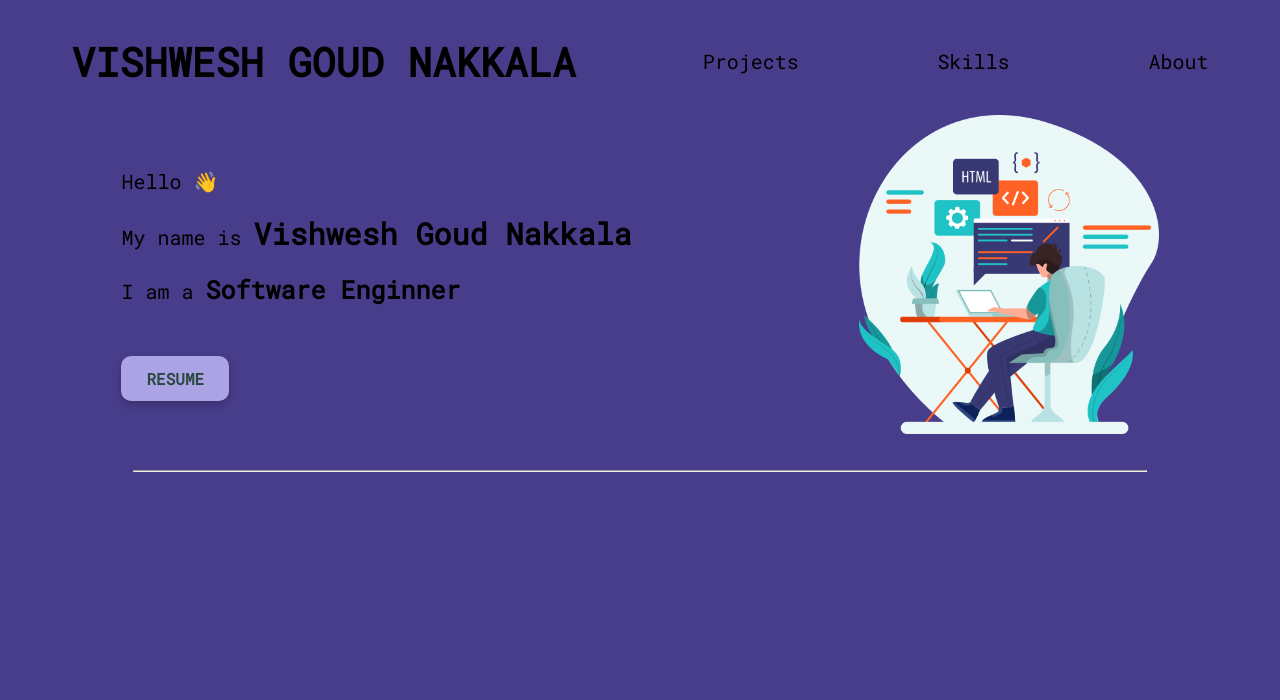
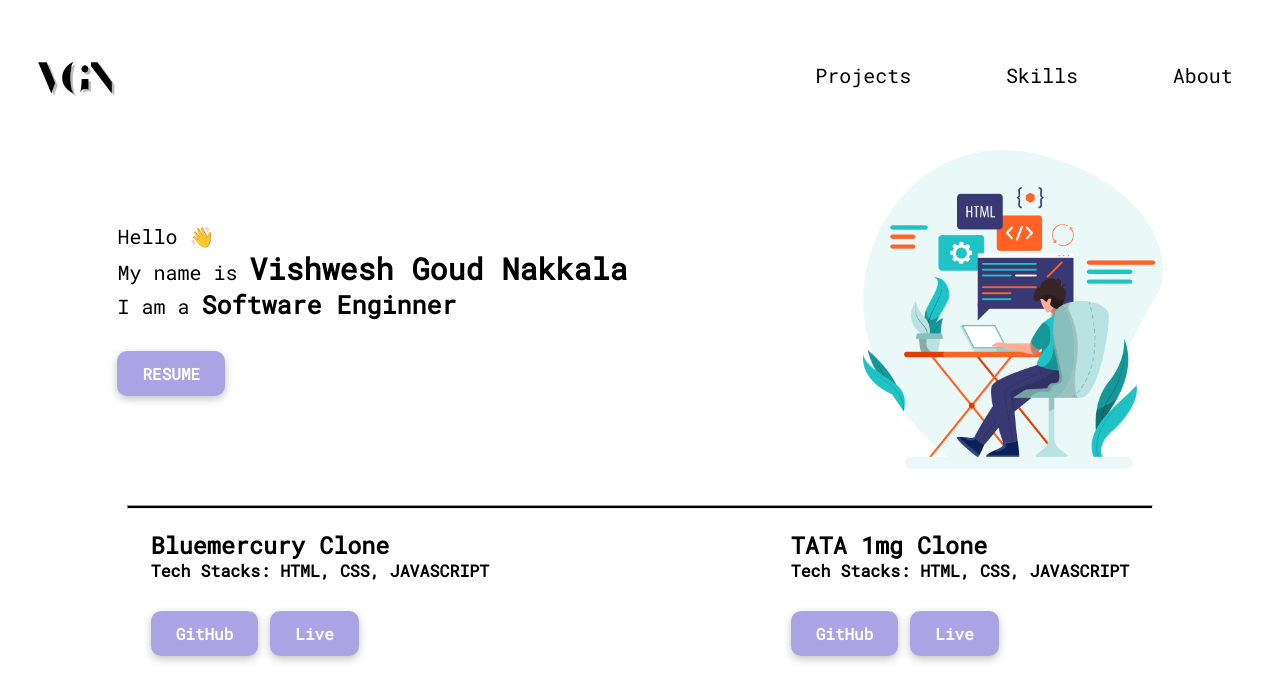
Before and after one commit to vishwesh129/vishwesh129.github.io, a plain HTML site: page index.html in a window 1280 px wide. Drawn offline with Linux system fonts and the light colour scheme.

Commit message:
projects added

```diff
--- a/index.html
+++ b/index.html
@@ -9,7 +9,7 @@
 </head>
 <body>
     <div id="nav">
-        <h1>VISHWESH GOUD NAKKALA</h1>
+        <img width="150px" src="images/vgn.png">
         <div id="options">
             <p>Projects</p>
             <p>Skills</p>
@@ -23,14 +23,32 @@
             <p>My name is <span id="name">Vishwesh Goud Nakkala</span></p>
             <p>I am a <span id="sde">Software Enginner</span></p>
             <button id="resume">
-                <a href="https://drive.google.com/file/d/1Tj2rCOBuszpqHOQFwG7jpCGMfOnzaB2c/view?usp=share_link" target="_blank">RESUME</a>
+                <a href="https://drive.google.com/file/d/1YUCim6r3gs74kkIDLCQESPT2n6xu507Z/view?usp=share_link" target="_blank">RESUME</a>
             </button>
         </div>
         <img id="image" src="images/image.png">
     </div>
     <br>
+    <hr>
 
-    <hr>
+    <div class="projects-container">
+        <div class="card">
+            <h3>Bluemercury Clone</h3>
+            <h5>Tech Stacks: HTML, CSS, JAVASCRIPT</h5>
+            <div>
+                <button><a href="">GitHub</a></button>
+                <button><a href="" >Live</a></button>
+            </div>
+        </div>
+        <div class="card">
+            <h3>TATA 1mg Clone</h3>
+            <h5>Tech Stacks: HTML, CSS, JAVASCRIPT</h5>
+            <div>
+                <button><a href="">GitHub</a></button>
+                <button><a href="" >Live</a></button>
+            </div>
+        </div>
+    </div>
 
 </body>
 </html>
--- a/style.css
+++ b/style.css
@@ -1,20 +1,24 @@
 @import url('https://fonts.googleapis.com/css2?family=Roboto+Mono&display=swap');
-
+*{
+    margin: 0;
+    padding: 0;
+}
 body{
     font-family: 'Roboto Mono', monospace;
     font-size: 20px;
-    background-color: darkslateblue;
 }
-#name{
-    font-size: 30px;
-    font-weight: bold;
+
+#nav{
+    display: flex;
+    /* background-color: #27483e; */
+    width: 100%;
+    justify-content: space-between;
 }
-#sde{
-    font-size: 25px;
-    font-weight: bold;
-}
-#image{
-    width: 300px;
+#options{
+    display: flex;
+    justify-content: space-around;
+    align-items: center;
+    width: 40%;
 }
 
 .container{
@@ -23,18 +27,17 @@ body{
     justify-content: space-around;
 }
 
-#nav{
-    display: flex;
-    /* background-color: #27483e; */
-    justify-content: space-around;
-    width: 100%;
-    align-items: center;
+#name{
+    font-size: 30px;
+    font-weight: bold;
 }
-#options{
-    display: flex;
-    justify-content: space-between;
-    align-items: center;
-    width: 40%;
+
+#sde{
+    font-size: 25px;
+    font-weight: bold;
+}
+#image{
+    width: 300px;
 }
 
 button{
@@ -53,12 +56,21 @@ button :hover{
     color: rgb(0, 0, 0);
     transition: .1s;
 }
-
 a{
     text-decoration:none;
-    color: #27483e;
+    color: white;
+}
 
-}
 hr{
     width: 80%;
+    margin: 10px auto;
+    height: 2px;
+    background: black;
 }
+
+.projects-container{
+    margin: 20px auto;
+    display: flex;
+    flex-direction: row;
+    justify-content: space-around;
+}
```
Also changed, not shown: images/vgn.png (added).
